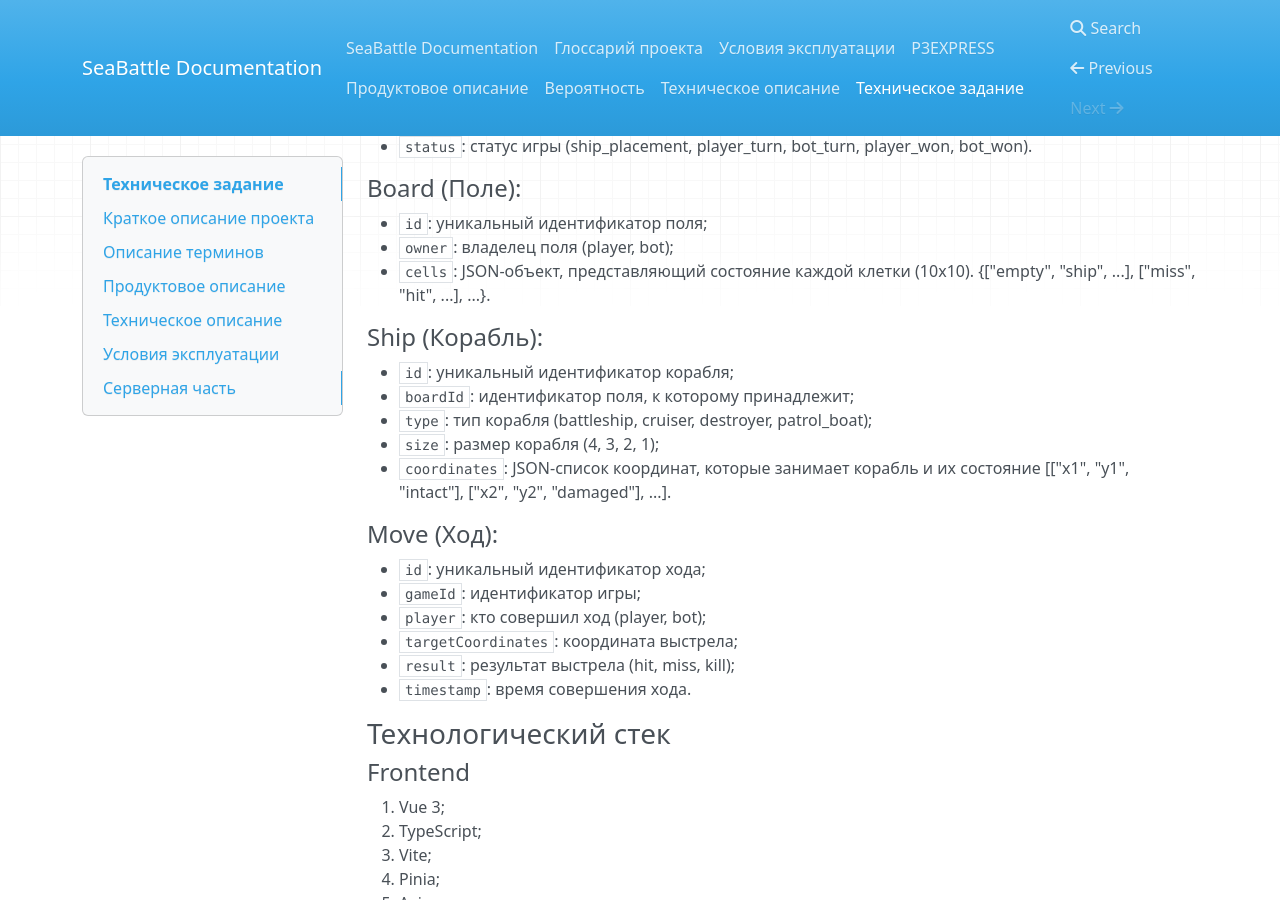
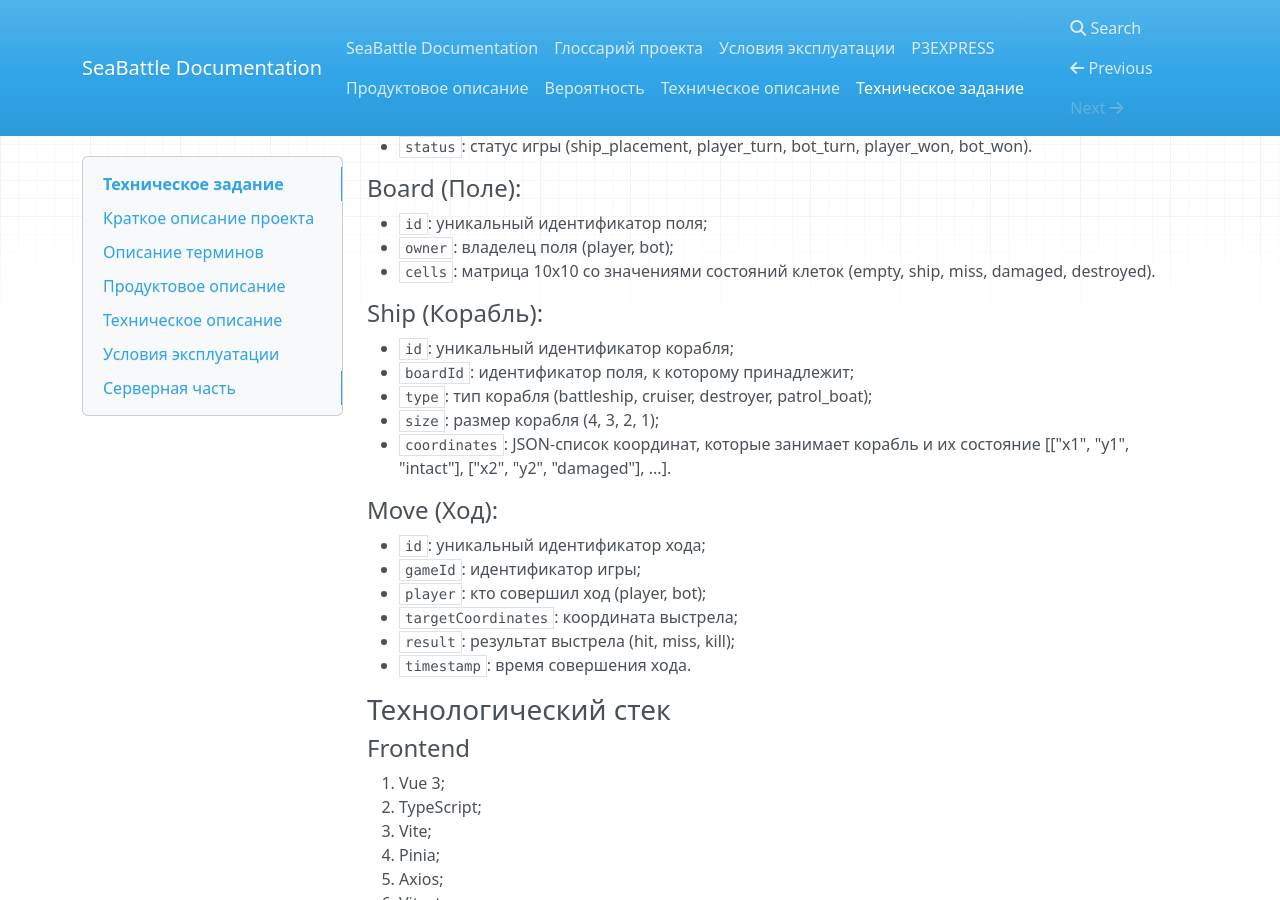
Before and after one commit to AnGREATern/SeaBattle, an MkDocs documentation site: the page built from docs/terms-of-reference.md, in a window 1280 px wide and 900 px high, scrolled down 3192 px. Built offline with MkDocs 1.6.1, drawn with Linux system fonts in a browser that asks for light colours; nearby versions of some CDN libraries.

Commit message:
Изменение представления и состояний клеток сущности поля

```diff
--- a/docs/terms-of-reference.md
+++ b/docs/terms-of-reference.md
@@ -115,7 +115,7 @@
 #### Board (Поле):
 - `id`: уникальный идентификатор поля;
 - `owner`: владелец поля (player, bot);
-- `cells`: JSON-объект, представляющий состояние каждой клетки (10x10). {["empty", "ship", ...], ["miss", "hit", ...], ...}.
+- `cells`: матрица 10x10 со значениями состояний клеток (empty, ship, miss, damaged, destroyed).
 
 #### Ship (Корабль):
 - `id`: уникальный идентификатор корабля;
```
